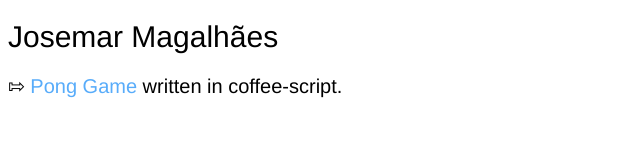
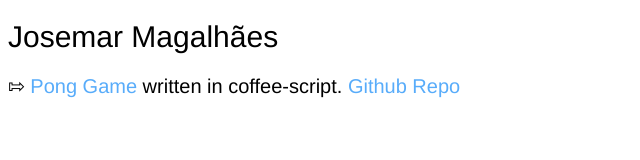
Before and after one commit to josemarjobs/josemarjobs.github.io, a plain HTML site: page index.html in a window 1280 px wide. Shown: the whole page, without its empty margins (0-640 px from the left). Drawn offline with Linux system fonts and the light colour scheme.

Commit message:
add github repo

```diff
--- a/index.html
+++ b/index.html
@@ -10,6 +10,7 @@
 	<p>
 		&#8688;&nbsp;<a href="http://josemarjobs.github.io/pong-coffee">Pong Game</a>
 		written in coffee-script.
+		<a href="https://github.com/josemarjobs/pong-coffee">Github Repo</a>
 	</p>
 </body>
 </html>
```
